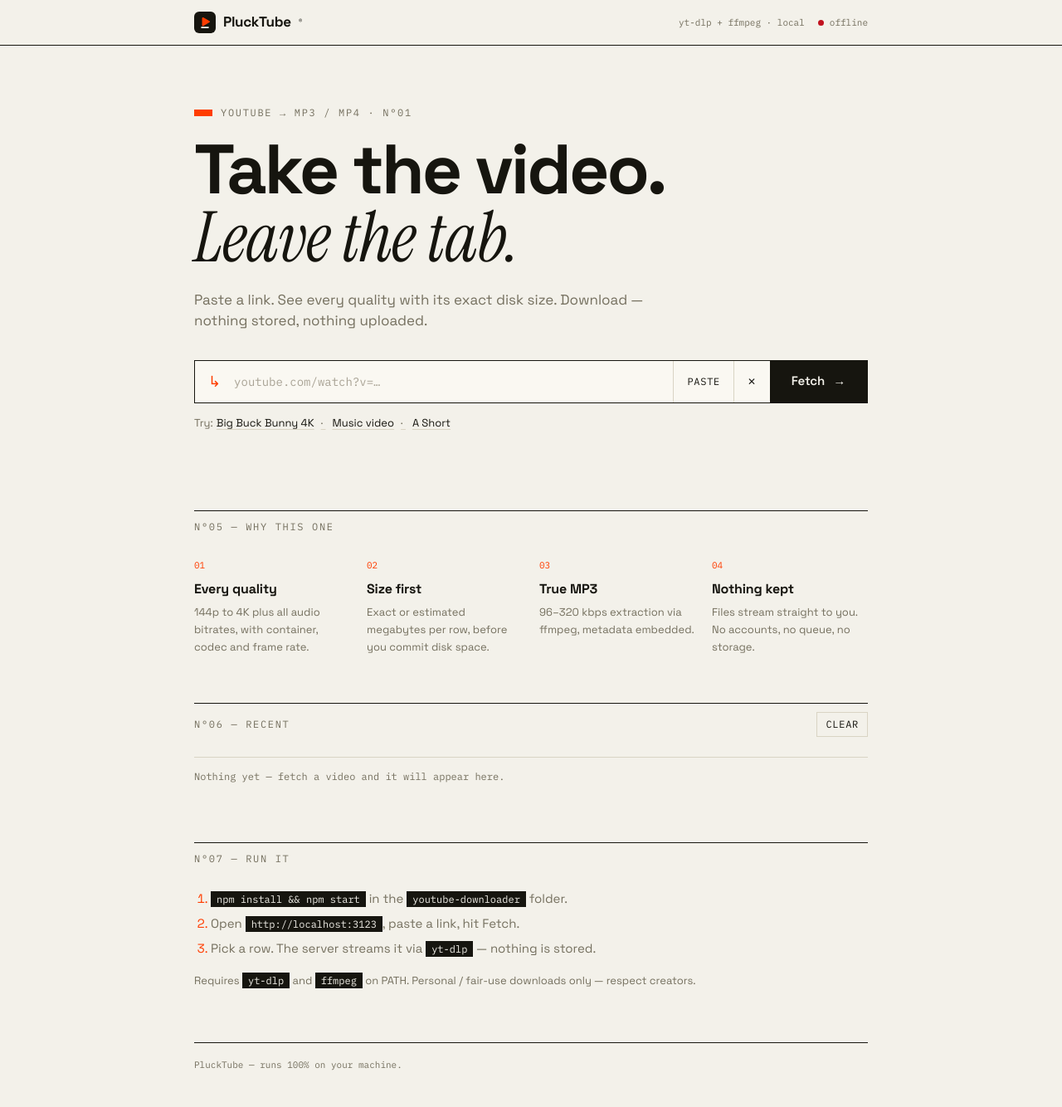
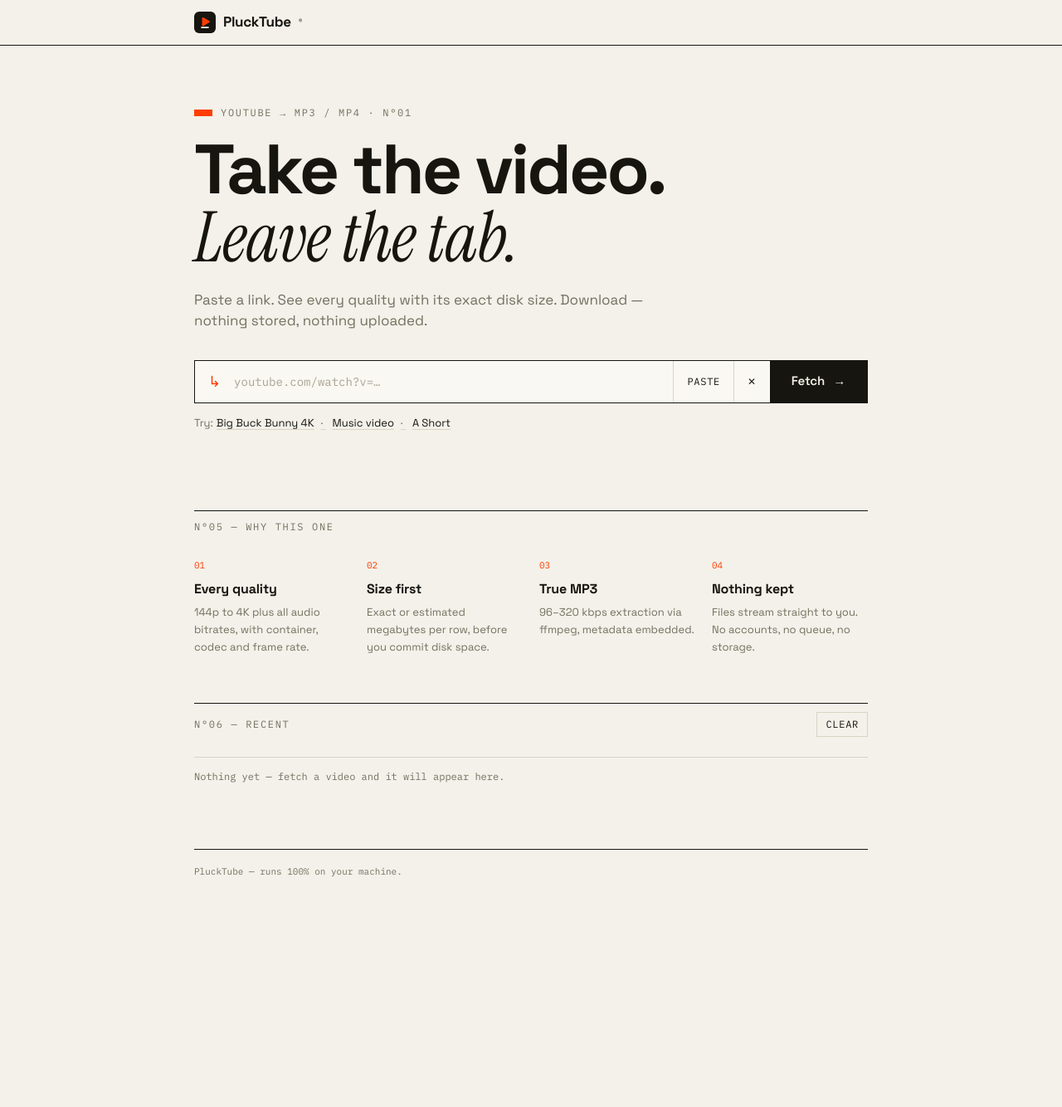
Before and after one commit to Adityasharma-in/PluckTube, a website: page public/index.html in a window 1280 px wide. Shown: the whole page at 83% size. After the commit the page ends 1100 px from the top, so only its background shows below. Drawn offline with Linux system fonts and the light colour scheme; no server answers.

Commit message:
Remove N07 Run-it section and header yt-dlp status badge

```diff
--- a/public/app.js
+++ b/public/app.js
@@ -48,16 +48,6 @@ function qualityLabel(f) {
   if (f.abr) return `${Math.round(f.abr)} kbps`;
   if (f.format_note) return f.format_note;
   return f.resolution || f.ext.toUpperCase();
-}
-
-async function checkHealth() {
-  const pill = $('#serverStatus');
-  try {
-    const r = await fetch('/api/health');
-    const j = await r.json();
-    if (j.ok) { pill.classList.add('ok'); pill.innerHTML = `<i></i><em>v${j.ytdlp}</em>`; }
-    else { pill.classList.add('bad'); pill.innerHTML = `<i></i><em>yt-dlp missing</em>`; }
-  } catch { pill.classList.add('bad'); pill.innerHTML = `<i></i><em>offline</em>`; }
 }
 
 form.addEventListener('submit', async (e) => {
@@ -211,5 +201,4 @@ function renderHist() {
 }
 $('#clearHist').onclick = () => { localStorage.removeItem('pt_hist'); localStorage.removeItem('tf_hist'); renderHist(); };
 
-checkHealth();
 renderHist();
--- a/public/index.html
+++ b/public/index.html
@@ -22,10 +22,6 @@
 <header class="top">
   <div class="wrap top-in">
     <a class="wordmark" href="#"><img src="logo.svg" alt="PluckTube logo" width="26" height="26" />PluckTube<sup>®</sup></a>
-    <div class="top-right">
-      <span class="sys">yt-dlp + ffmpeg · local</span>
-      <span class="status" id="serverStatus"><i></i><em>checking</em></span>
-    </div>
   </div>
 </header>
 
@@ -117,16 +113,6 @@
     <div id="histList" class="hist"><span class="empty">Nothing yet.</span></div>
   </section>
 
-  <section id="how" class="how">
-    <div class="rule-label">N°07 — Run it</div>
-    <ol>
-      <li><code>npm install && npm start</code> in the <code>youtube-downloader</code> folder.</li>
-      <li>Open <code>http://localhost:3123</code>, paste a link, hit Fetch.</li>
-      <li>Pick a row. The server streams it via <code>yt-dlp</code> — nothing is stored.</li>
-    </ol>
-    <p class="fine">Requires <code>yt-dlp</code> and <code>ffmpeg</code> on PATH. Personal / fair-use downloads only — respect creators.</p>
-  </section>
-
   <footer>PluckTube — runs 100% on your machine.</footer>
 </main>
 
--- a/public/styles.css
+++ b/public/styles.css
@@ -34,20 +34,12 @@ a { color: inherit; }
 /* ————— header ————— */
 .top { border-bottom: 1px solid var(--ink); }
 .top-in {
-  display: flex; justify-content: space-between; align-items: center;
+  display: flex; align-items: center;
   padding: 14px 24px;
 }
 .wordmark { font-weight: 700; letter-spacing: -0.02em; text-decoration: none; font-size: 17px; display: inline-flex; align-items: center; gap: 9px; }
 .wordmark img { width: 26px; height: 26px; display: block; }
 .wordmark sup { font-size: 9px; font-weight: 400; }
-.top-right { display: flex; align-items: center; gap: 16px; }
-.sys { font-family: var(--mono); font-size: 11px; color: var(--mut); }
-.status { font-family: var(--mono); font-size: 11px; display: flex; align-items: center; gap: 7px; }
-.status i { width: 7px; height: 7px; border-radius: 50%; background: var(--mut); }
-.status em { font-style: normal; color: var(--mut); }
-.status.ok i { background: var(--good); }
-.status.ok em { color: var(--ink); }
-.status.bad i { background: var(--bad); }
 
 /* ————— hero ————— */
 .hero { padding: 72px 0 40px; }
@@ -204,9 +196,9 @@ tbody tr:hover .tag.loud { border-color: var(--accent); color: #ff8a5c; }
 .get { font-weight: 600; font-size: 14px; text-decoration: underline; text-decoration-color: var(--accent); text-underline-offset: 3px; white-space: nowrap; }
 .get:hover { color: var(--accent); }
 .fine { font-size: 13px; color: var(--mut); line-height: 1.6; }
-.fine code, .how code { font-family: var(--mono); font-size: 12px; background: var(--ink); color: var(--paper); padding: 2px 7px; }
+.fine code { font-family: var(--mono); font-size: 12px; background: var(--ink); color: var(--paper); padding: 2px 7px; }
 
-/* ————— features / history / how ————— */
+/* ————— features / history ————— */
 .grid4 { display: grid; grid-template-columns: repeat(4, 1fr); gap: 20px; }
 .grid4 .full { grid-column: 1 / -1; margin-bottom: 4px; }
 .grid4 b { font-family: var(--mono); font-size: 11px; font-weight: 400; color: var(--accent); }
@@ -226,9 +218,6 @@ tbody tr:hover .tag.loud { border-color: var(--accent); color: #ff8a5c; }
 .hist-item:hover .go { color: var(--accent); }
 .empty { font-family: var(--mono); font-size: 12px; color: var(--mut); display: block; padding: 14px 0; }
 
-.how ol { margin: 0 0 14px; padding-left: 20px; color: var(--mut); font-size: 15px; line-height: 2; }
-.how ol::marker, .how li::marker { color: var(--accent); }
-
 footer { border-top: 1px solid var(--ink); margin-top: 64px; padding: 18px 0 42px; font-family: var(--mono); font-size: 11px; color: var(--mut); display: flex; justify-content: space-between; }
 
 /* ————— responsive ————— */
@@ -240,7 +229,6 @@ footer { border-top: 1px solid var(--ink); margin-top: 64px; padding: 18px 0 42p
   .bar input { flex-basis: 100%; border-bottom: 1px solid var(--line); }
   .bar .tbtn { padding: 12px 14px; }
   .fetch { flex: 1; justify-content: center; padding: 14px; }
-  .sys { display: none; }
   .dl-row { grid-template-columns: 1fr; gap: 8px; }
   .dl-k { padding-top: 0; }
 }
```
